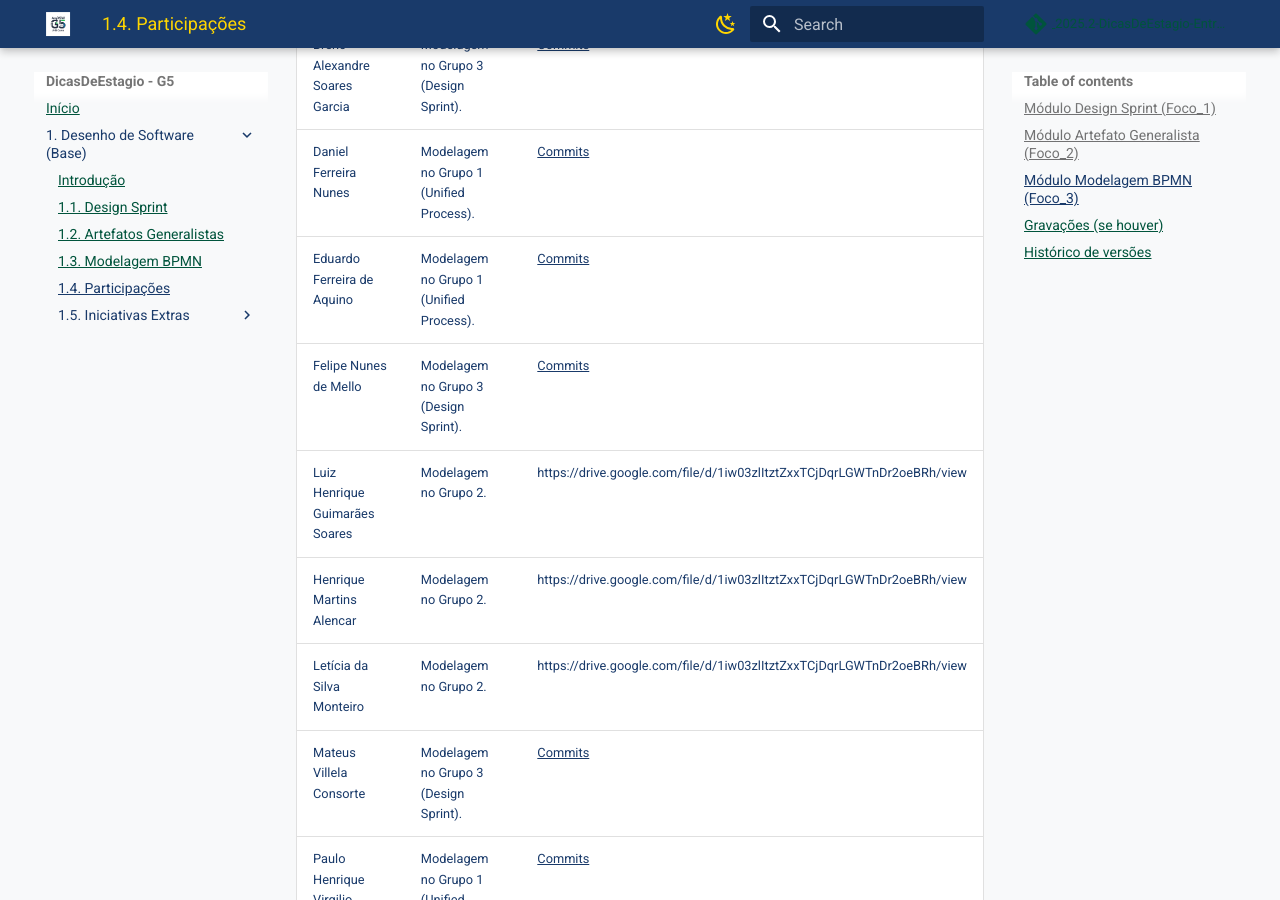
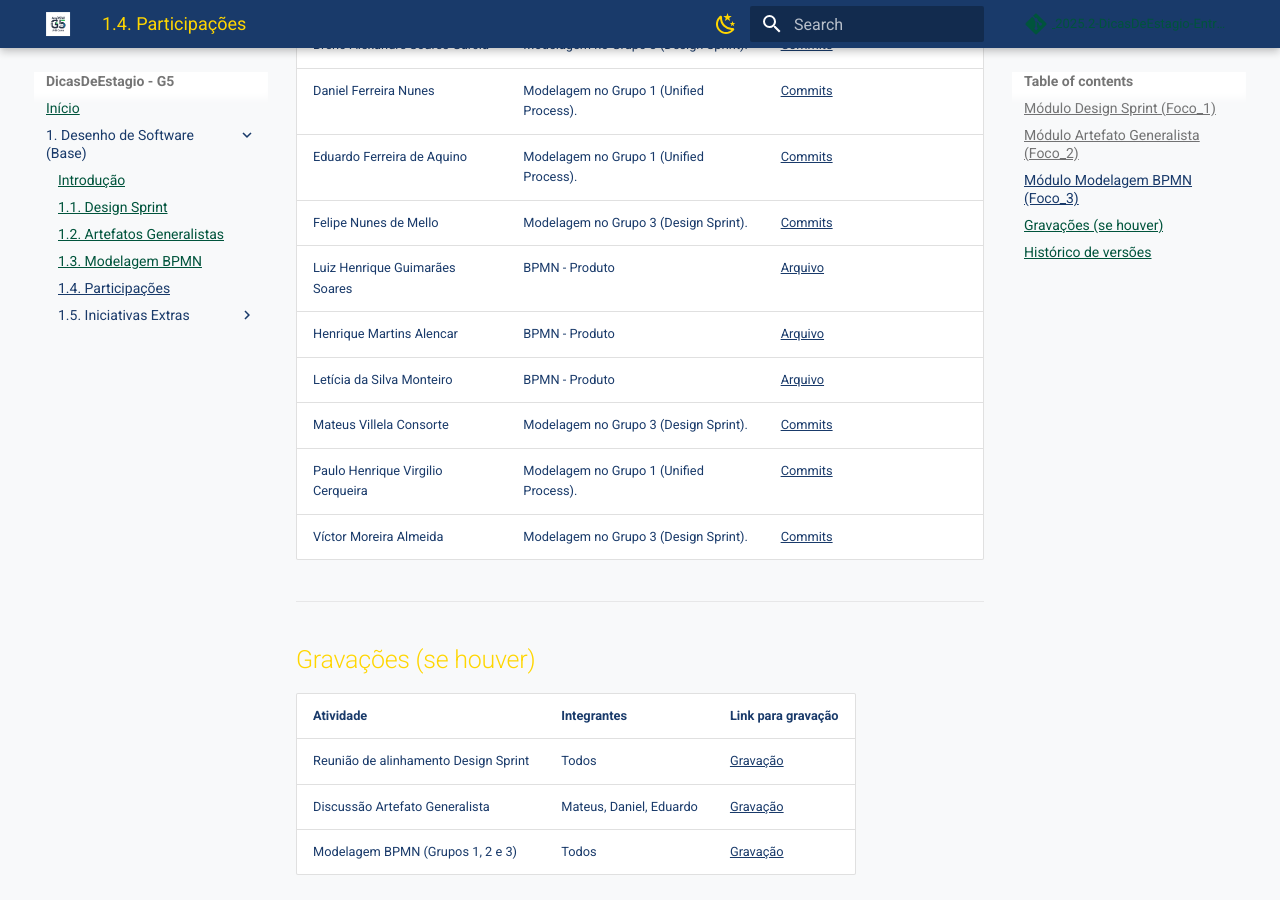
Before and after one commit to UnBArqDsw2025-2-Turma02/2025.2-T02_G5_DicasDeEstagio_Entrega03, an MkDocs documentation site: the page built from docs/Base/Participacoes/Participacoes.md, in a window 1280 px wide and 900 px high, scrolled down 1900 px. Built offline with MkDocs 1.6.1 and Material for MkDocs 9.7.7, drawn with Linux system fonts in a browser that asks for light colours; comment, search, counter and statistics services are not loaded.

Commit message:
docs: page de participação BPMN

```diff
--- a/docs/Base/Participacoes/Participacoes.md
+++ b/docs/Base/Participacoes/Participacoes.md
@@ -49,9 +49,9 @@ A entrega contempla três frentes principais de trabalho: **Design Sprint - Foco
 | Daniel Ferreira Nunes | Modelagem no Grupo 1 (Unified Process). | [Commits](#) |
 | Eduardo Ferreira de Aquino | Modelagem no Grupo 1 (Unified Process). | [Commits](#) |
 | Felipe Nunes de Mello | Modelagem no Grupo 3 (Design Sprint). | [Commits](#) |
-| Luiz Henrique Guimarães Soares | Modelagem no Grupo 2. | https://drive.google.com/file/d/1iw03zlItztZxxTCjDqrLGWTnDr2oeBRh/view |
-| Henrique Martins Alencar | Modelagem no Grupo 2. | https://drive.google.com/file/d/1iw03zlItztZxxTCjDqrLGWTnDr2oeBRh/view |
-| Letícia da Silva Monteiro | Modelagem no Grupo 2. | https://drive.google.com/file/d/1iw03zlItztZxxTCjDqrLGWTnDr2oeBRh/view |
+| Luiz Henrique Guimarães Soares | BPMN - Produto  | [Arquivo](/docs/Base/BPMN/ModelagemBPMN.md) |
+| Henrique Martins Alencar | BPMN - Produto  | [Arquivo](/docs/Base/BPMN/ModelagemBPMN.md) |
+| Letícia da Silva Monteiro | BPMN - Produto | [Arquivo](/docs/Base/BPMN/ModelagemBPMN.md) |
 | Mateus Villela Consorte | Modelagem no Grupo 3 (Design Sprint). | [Commits](#) |
 | Paulo Henrique Virgilio Cerqueira | Modelagem no Grupo 1 (Unified Process). | [Commits](#) |
 | Víctor Moreira Almeida | Modelagem no Grupo 3 (Design Sprint). | [Commits](#) |
```
